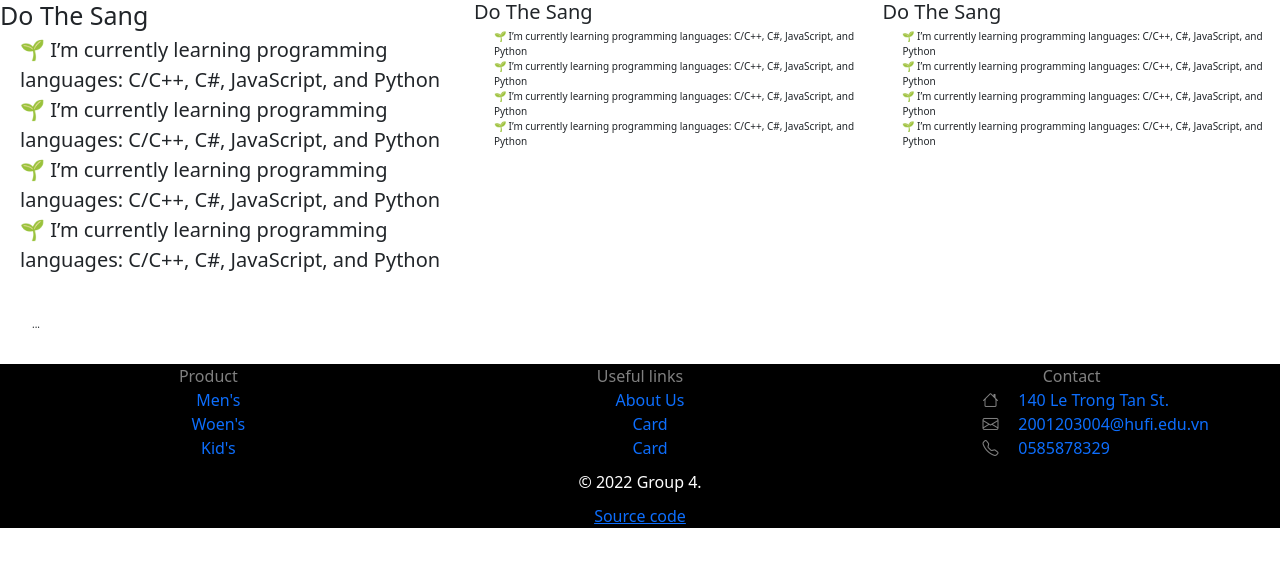
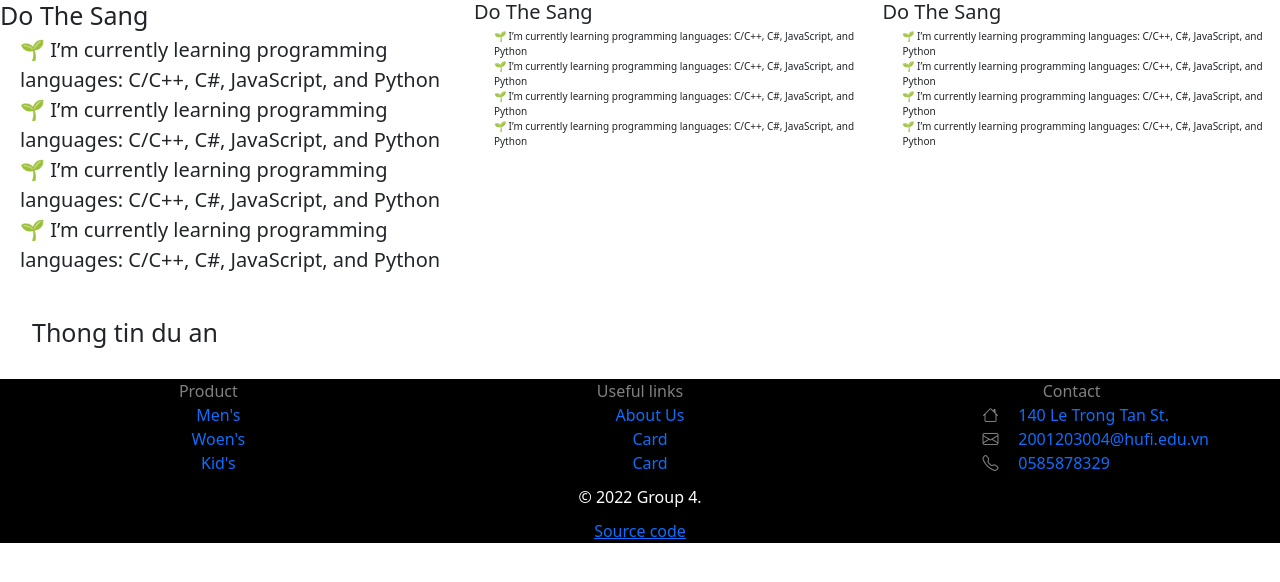
Before and after one commit to Sang0920/Responsive-Web-Design, a plain HTML site: page members.html in a window 1280 px wide. Shown: the part 158-740 px from the top of the page. Drawn offline with nearby package versions, Linux system fonts and the light colour scheme; files whose address does not match are found by name.

Commit message:
somthing

```diff
--- a/members.html
+++ b/members.html
@@ -74,7 +74,8 @@
             </div>
         </section>
         <section id="our-project">
-            ...
+            <h1>Thong tin du an</h1>
+
         </section>
 
         <footer class="w-100">
```
